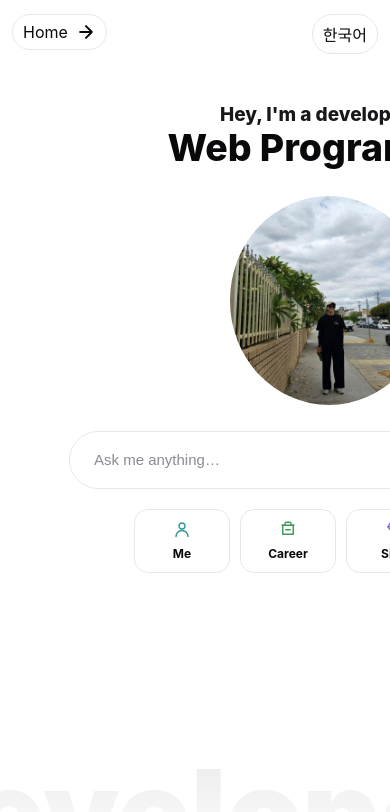
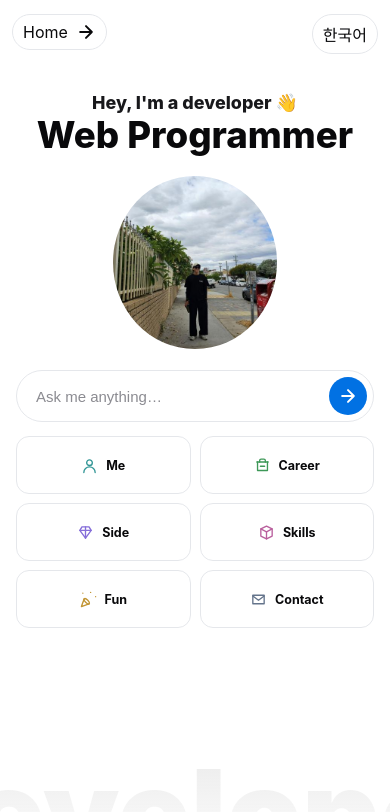
Before and after one commit to amaranth92/portfolio-town, a React (Vite) app: page / in a window 390 px wide. Shown: the top 812 px of the page. Built offline with nearby package versions, Linux system fonts and the light colour scheme.

Commit message:
Refine landing cursor and mobile layout

```diff
--- a/src/components/Version2Portfolio.tsx
+++ b/src/components/Version2Portfolio.tsx
@@ -361,9 +361,9 @@ function useFluidCanvas(canvasRef: RefObject<HTMLCanvasElement | null>) {
     if (!positionBuffer || !sizeBuffer || !colorBuffer || !resolutionLocation) return undefined;
 
     const hueToRgb = (hueValue: number) => {
-      const chroma = 0.58;
+      const chroma = 0.42;
       const x = chroma * (1 - Math.abs(((hueValue / 60) % 2) - 1));
-      const match = 0.34;
+      const match = 0.46;
       const sector = Math.floor(hueValue / 60) % 6;
       const [r, g, b] =
         sector === 0 ? [chroma, x, 0] :
@@ -390,7 +390,7 @@ function useFluidCanvas(canvasRef: RefObject<HTMLCanvasElement | null>) {
       const speed = Math.min(Math.hypot(dx, dy), 110);
       hue = (hue + 17) % 360;
 
-      for (let index = 0; index < 7 * intensity; index += 1) {
+      for (let index = 0; index < 5 * intensity; index += 1) {
         const angle = Math.random() * Math.PI * 2;
         const flowAngle = Math.atan2(dy || 1, dx || 1) + (Math.random() - 0.5) * 2.8;
         const spread = 0.35 + Math.random() * 1.55;
@@ -400,16 +400,16 @@ function useFluidCanvas(canvasRef: RefObject<HTMLCanvasElement | null>) {
           y: y + (Math.random() - 0.5) * 32,
           vx: dx * 0.01 + Math.cos(flowAngle) * spread + Math.cos(angle) * 0.22,
           vy: dy * 0.01 + Math.sin(flowAngle) * spread + Math.sin(angle) * 0.22,
-          radius: (118 + speed * 1.15 + Math.random() * 122) * renderRatio,
+          radius: (92 + speed * 0.72 + Math.random() * 86) * renderRatio,
           age: 0,
-          maxLife: 132 + Math.random() * 88,
+          maxLife: 96 + Math.random() * 62,
           r,
           g,
           b
         });
       }
 
-      if (particles.length > 680) particles.splice(0, particles.length - 680);
+      if (particles.length > 420) particles.splice(0, particles.length - 420);
     };
 
     const handlePointerMove = (event: PointerEvent) => {
@@ -448,7 +448,7 @@ function useFluidCanvas(canvasRef: RefObject<HTMLCanvasElement | null>) {
           continue;
         }
 
-        const alpha = Math.sin((1 - progress) * Math.PI * 0.5) * 0.46;
+        const alpha = Math.sin((1 - progress) * Math.PI * 0.5) * 0.28;
         positions.push(particle.x, particle.y);
         sizes.push(particle.radius);
         colors.push(particle.r, particle.g, particle.b, alpha);
@@ -753,7 +753,7 @@ export function Version2Portfolio({ locale, onToggleLocale }: Props) {
 
   return (
     <main className={`v2-aaabad ${activeTopic ? 'is-chat-open' : ''}`}>
-      <canvas ref={fluidCanvasRef} className="v2-fluid-canvas" aria-hidden="true" />
+      {!activeTopic && <canvas ref={fluidCanvasRef} className="v2-fluid-canvas" aria-hidden="true" />}
       {!activeTopic && (
         <section className="v2-landing" aria-label="Portfolio landing">
           <div className="v2-topbar">
--- a/src/styles.css
+++ b/src/styles.css
@@ -4251,7 +4251,8 @@ button {
 
 @media (max-width: 700px) {
   .v2-landing {
-    padding: 92px 16px 28px;
+    min-height: 100svh;
+    padding: 88px 16px 22px;
     place-items: start center;
   }
 
@@ -4297,47 +4298,57 @@ button {
   }
 
   .v2-hero h1 {
-    font-size: clamp(34px, 9.6vw, 38px);
+    font-size: clamp(32px, 9.4vw, 38px);
     line-height: 1.02;
     white-space: nowrap;
   }
 
+  .v2-greeting {
+    margin-top: 4px;
+    font-size: clamp(17px, 4.6vw, 20px);
+  }
+
   .v2-avatar-button {
-    width: min(54vw, 218px);
-    margin-top: 28px;
-    margin-bottom: 25px;
+    width: clamp(154px, 45vw, 190px);
+    margin-top: 22px;
+    margin-bottom: 20px;
+  }
+
+  .v2-search {
+    width: min(100%, 380px);
+    min-height: 50px;
+    padding: 6px 6px 6px 17px;
+  }
+
+  .v2-search button {
+    width: 38px;
+    height: 38px;
   }
 
   .v2-topic-grid {
-    width: min(100%, 390px);
-    grid-template-columns: repeat(6, 96px);
-    gap: 10px;
-    overflow-x: auto;
-    overflow-y: hidden;
-    padding: 2px 0 10px;
-    margin-top: 18px;
-    scroll-snap-type: x proximity;
-    scrollbar-width: none;
-  }
-
-  .v2-topic-grid::-webkit-scrollbar {
-    display: none;
+    width: min(100%, 380px);
+    grid-template-columns: repeat(2, minmax(0, 1fr));
+    gap: 9px;
+    margin-top: 14px;
   }
 
   .v2-topic-card {
-    min-height: 64px;
-    border-radius: 14px;
-    padding: 10px 14px;
+    min-height: 58px;
+    grid-template-columns: auto auto;
+    justify-content: center;
+    column-gap: 8px;
+    border-radius: 13px;
+    padding: 9px 12px;
     background: rgba(255, 255, 255, 0.96);
   }
 
   .v2-topic-icon {
-    width: 18px;
-    height: 18px;
+    width: 17px;
+    height: 17px;
   }
 
   .v2-topic-card span {
-    font-size: 12px;
+    font-size: 12.5px;
     white-space: nowrap;
   }
 
```
